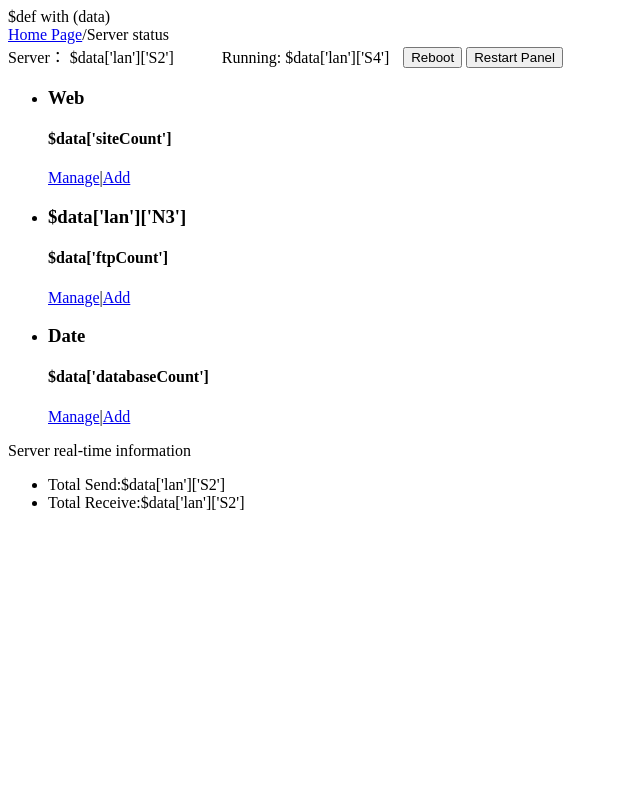
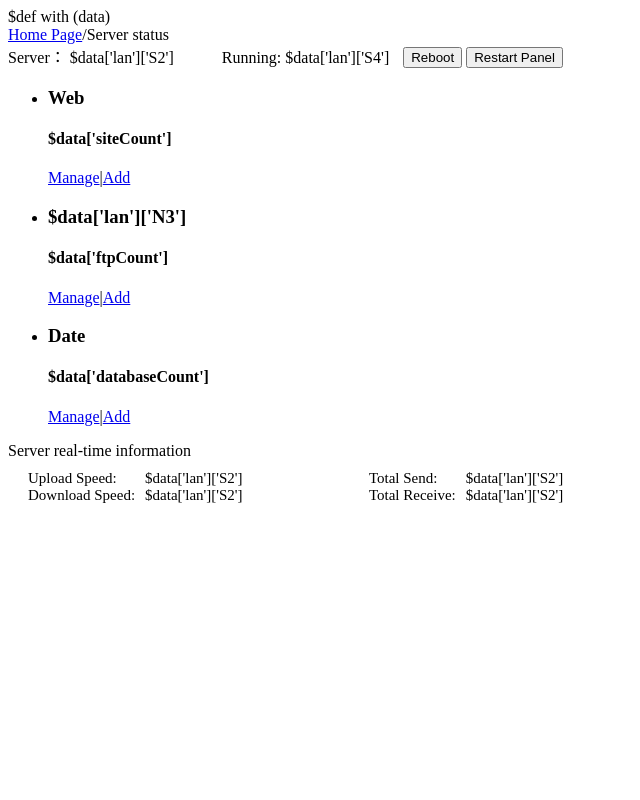
Before and after one commit to moeik/BT_Panel_Theme, a plain HTML site: page panel/templates/default/index.html in a window 1280 px wide. Shown: the top 800 px of the page, without its empty margins (0-640 px from the left). Drawn offline with Linux system fonts and the light colour scheme; a script that the page names is missing.

Commit message:
Update index.html

```diff
--- a/panel/templates/default/index.html
+++ b/panel/templates/default/index.html
@@ -57,13 +57,42 @@ $def with (data)
 
 			<div class="col-xs-12 col-sm-12 col-md-6 pull-left pd0">
 				<div class="pl7">
-					<div class="bgw" style="height:491px">
+					<div class="bgw" style="height:400px">
 					<div class="title c6 f16 plr15">Server real-time information</div>
 					<div class="bw-info">
+<!------------------------------------------以下为流量实时--------------------------------------------------->
+                      <div style="float:left;margin-left:20px;margin-top:10px;">
+                        <span style="font-size:15px;">Upload Speed:</span>
+                        <br>
+                        <span style="font-size:15px;">Download Speed:</span>
+                      </div>
+                      <div style="float:left;margin-left:10px;margin-top:10px;">
+                        <span style="font-size:15px;">
+                        	<a id="upSpeed" class="c6">$data['lan']['S2']</a>
+                          	<br>
+                          	<a id="downSpeed" class="c6">$data['lan']['S2']</a>
+                        </span>
+                      </div>
+
+                      <div style="float:left;margin-left:10%;margin-top:10px;">
+                        <span style="font-size:15px;">Total Send:</span>
+                        <br>
+                        <span style="font-size:15px;">Total Receive:</span>
+                      </div>
+                      <div style="float:left;margin-left:10px;margin-top:10px;">
+                        <span style="font-size:15px;">
+                        	<a id="upAll" title="" class="c6">$data['lan']['S2']</a>
+                          	<br>
+                          	<a id="downAll" title="" class="c6">$data['lan']['S2']</a>
+                        </span>
+                      </div>
+<!------------------------------------------以上为流量实时--------------------------------------------------->
+                      <!-----------------
                       <ul>
 							<li class="pull-left col-xs-6 col-sm-6 col-md-6 c6 f14"><span class="pull-left">Total Send:</span><a id="upAll" title="" class="c6">$data['lan']['S2']</a></li>
 							<li class="pull-left col-xs-6 col-sm-6 col-md-6 c6 f14"><span class="pull-left">Total Receive:</span><a id="downAll" title="" class="c6">$data['lan']['S2']</a></li>
                       </ul>
+                      ------------->
 					</div>
 					<div id="NetImg" style="width:100%;height:300px;"></div>
 					</div>
```
